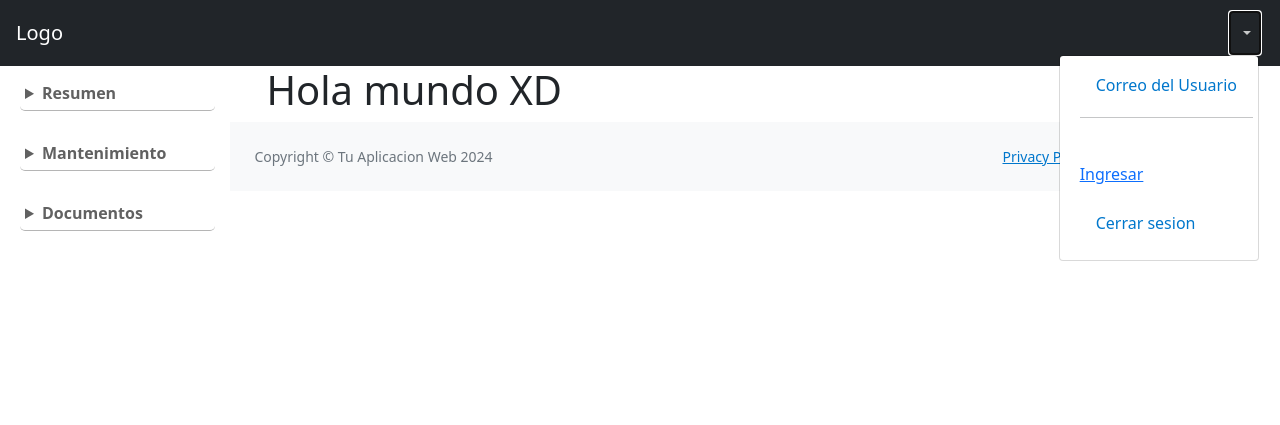
After one commit to Hugh123N/project-ecommerce_CSharp, an ASP.NET Core app: template Views/Login/Login.cshtml in a window 1280 px wide, after a click that opens the changed part. The commit adds this page. Shown: the top 425 px of the page. Run offline with ASP.NET Core 8, Linux system fonts and the light colour scheme; the template is opened without the code that fills it, so the values that code supplies are empty; style sheets or scripts are compiled from the project's sources.

Commit message:
Implementacion de Login en la flecha desplegable

```diff
--- a/Controllers/HomeController.cs
+++ b/Controllers/HomeController.cs
@@ -28,6 +28,10 @@ namespace proyecto_ecommerce_.NET_MVC_.Controllers
         {
             return View();
         }
+        public IActionResult Login()
+        {
+            return View("../Login/Login");
+        }
 
         [ResponseCache(Duration = 0, Location = ResponseCacheLocation.None, NoStore = true)]
         public IActionResult Error()
--- a/Program.cs
+++ b/Program.cs
@@ -7,7 +7,8 @@ var builder = WebApplication.CreateBuilder(args);
 builder.Services.AddControllersWithViews();
 
 //conexion a base de datos desde secretos de usuario
-//var secret = builder.Configuration["ConexionString"];
+/*var secret = builder.Configuration["ConexionString"];
+Console.Write(secret);*/
 builder.Services.AddDbContext<EcommerceCursoContext>(options => options.UseSqlServer(builder.Configuration["ConexionString"]));
 
 var app = builder.Build();
--- /dev/null
+++ b/Views/Login/Login.cshtml
@@ -0,0 +1,2 @@
+
+<h1 class="container">Hola mundo XD</h1>
--- a/Views/Shared/_Layout.cshtml
+++ b/Views/Shared/_Layout.cshtml
@@ -22,6 +22,7 @@
                 <ul class="dropdown-menu dropdown-menu-end" aria-labelledby="navbarDropdown">
                     <li><a class="dropdown-item" href="#!">Correo del Usuario</a>
                     <li><hr class="dropdown-divider" /></li>
+                    <li><a asp-area="" asp-controller="Home" asp-action="Login">Ingresar</a></li>
                     <li><a class="dropdown-item" href="#!">Cerrar sesion</a></li>
                 </ul>
             </li>
```
